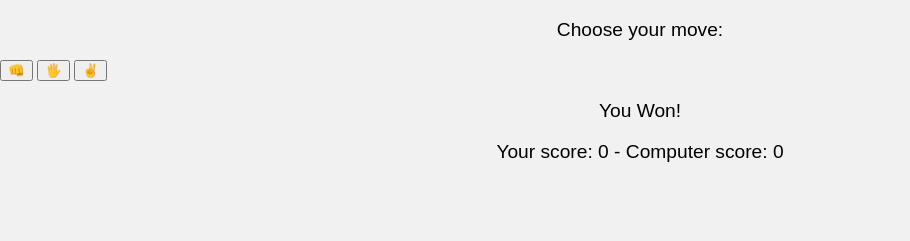
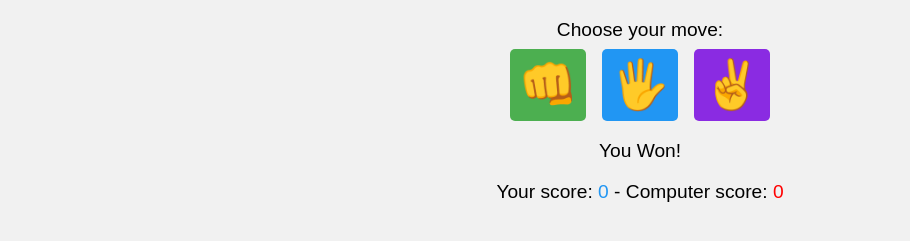
Before and after one commit to ning3n/rockPaperScissors, a plain HTML site: page index.html in a window 1280 px wide. Shown: the part 161-402 px from the top of the page, without its empty margins (0-910 px from the left). Drawn offline with Linux system fonts and the light colour scheme.

Commit message:
Finished css file

```diff
--- a/style.css
+++ b/style.css
@@ -14,4 +14,45 @@ h1{
 p{
     font-size: 1.2rem;
     text-align: center;
+    margin-bottom: .5rem;
 }
+
+.buttons{
+    display: flex;
+    justify-content: center;
+}
+
+button{
+    border: none;
+    font-size: 3rem;
+    margin: 0 0.5rem;
+    padding: 0.5rem;
+    cursor: pointer;
+    background-color: blueviolet;
+    border-radius: 5px;
+    transition: all 0.3s ease-in-out;
+}
+
+button:hover{
+    opacity: 0.7;
+}
+
+#rock{
+    background-color: #ff0000;
+}
+
+#paper{
+    background-color: #2196f3;
+}
+
+#rock{
+    background-color: #4caf50;
+}
+
+#user-score{
+    color: #2196f3;
+}
+
+#computer-score{
+    color: #ff0000;
+}
```
